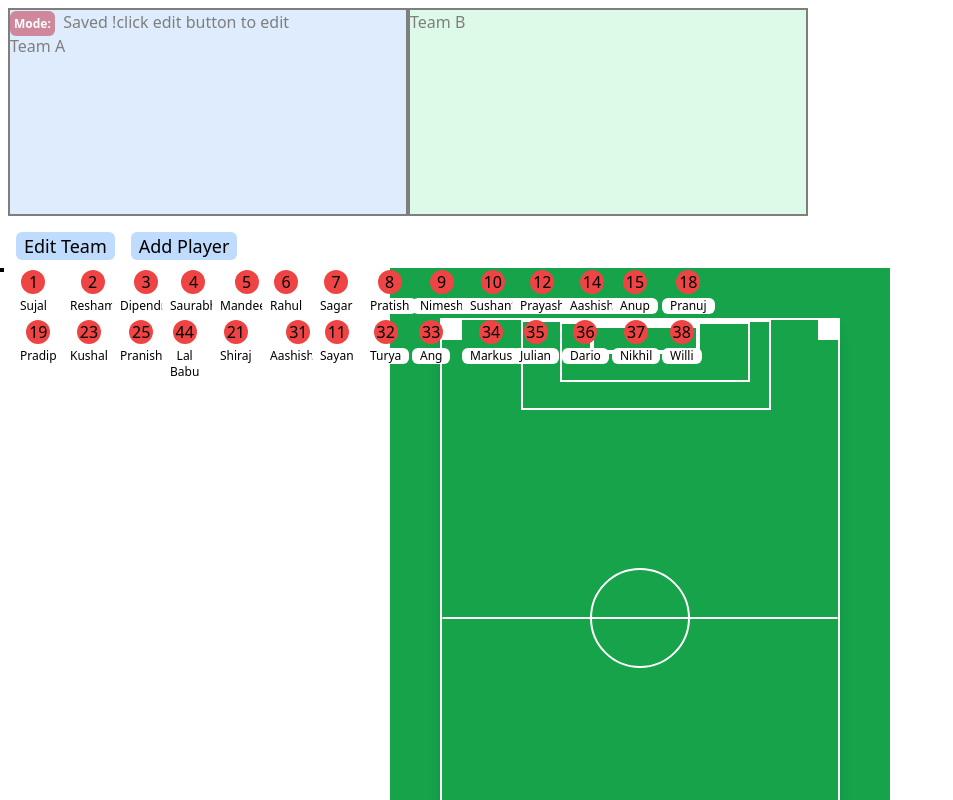
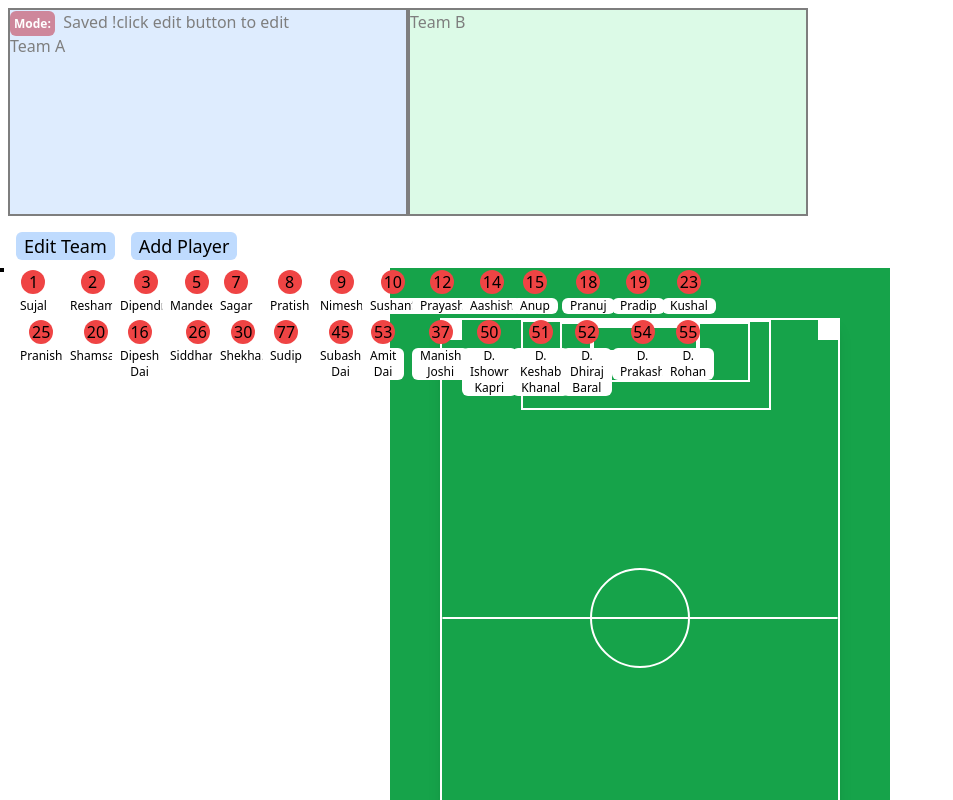
Before and after one commit to sushantmoktan/playerCanvas, a plain HTML site: page index.html in a window 1280 px wide. Shown: the top 800 px of the page, without its empty margins (0-953 px from the left). Drawn offline with nearby package versions, Linux system fonts and the light colour scheme.

Commit message:
Update index.html

```diff
--- a/index.html
+++ b/index.html
@@ -167,9 +167,7 @@
             { "name": "sujal", "jerseyNo": 1 },
             { "name": "resham", "jerseyNo": 2 },
             { "name": "dipendra", "jerseyNo": 3 },
-            { "name": "saurabh", "jerseyNo": 4 },
             { "name": "mandeep", "jerseyNo": 5 },
-            { "name": "rahul", "jerseyNo": 6 },
             { "name": "sagar", "jerseyNo": 7 },
             { "name": "pratish", "jerseyNo": 8 },
             { "name": "nimesh", "jerseyNo": 9 },
@@ -181,19 +179,19 @@
             { "name": "pradip", "jerseyNo": 19 },
             { "name": "kushal", "jerseyNo": 23 },
             { "name": "pranish", "jerseyNo": 25 },
-            { "name": "lal babu", "jerseyNo": 44 },
-            { "name": "shiraj", "jerseyNo": 21 },
-
-            { "name": "aashishSr.", "jerseyNo": 31 },
-            { "name": "sayan", "jerseyNo": 11 },
-            { "name": "turya", "jerseyNo": 32 },
-            { "name": "ang", "jerseyNo": 33 },
-            { "name": "markus", "jerseyNo": 34 },
-            { "name": "julian", "jerseyNo": 35 },
-            { "name": "dario", "jerseyNo": 36 },
-
-            { "name": "nikhil", "jerseyNo": 37 },
-            { "name": "willi", "jerseyNo": 38 },
+            { "name": "shamsad", "jerseyNo": 20 },
+            { "name": "dipesh Dai", "jerseyNo": 16 },
+            { "name": "Siddharth", "jerseyNo": 26 },
+            { "name": "Shekhar", "jerseyNo": 30 },
+            { "name": "Sudip", "jerseyNo": 77 },
+            { "name": "subash Dai", "jerseyNo": 45 },
+            { "name": "Amit Dai", "jerseyNo": 53},
+            { "name": "Manish Joshi", "jerseyNo": 37 },
+            { "name": "D. Ishowr Kapri", "jerseyNo": 50 },
+            { "name": "D. Keshab Khanal", "jerseyNo": 51 },
+            { "name": "D. Dhiraj Baral", "jerseyNo": 52 },
+            { "name": "D. Prakash", "jerseyNo": 54 },
+            { "name": "D. Rohan", "jerseyNo": 55 },
         ]
 
 
```
